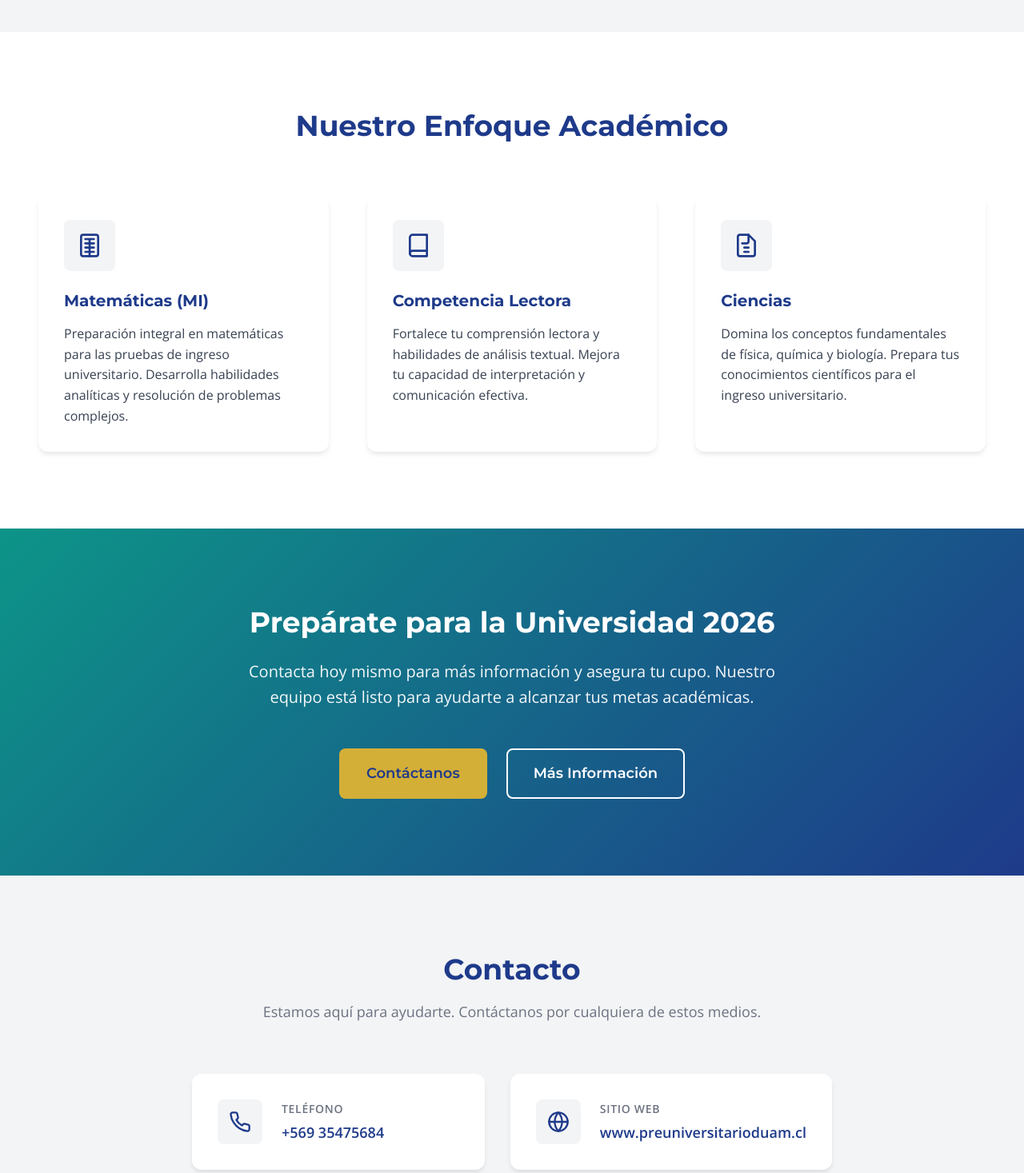
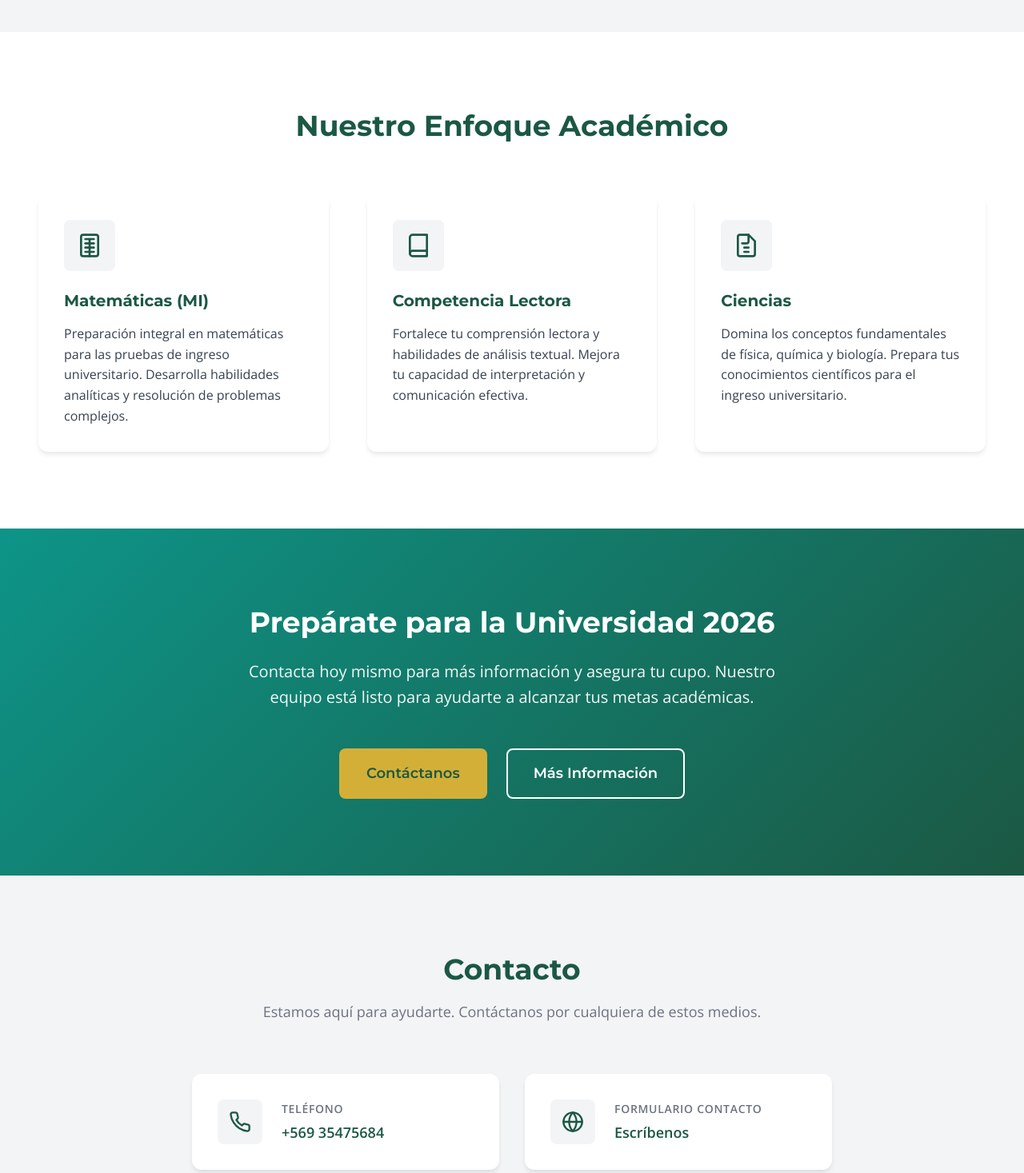
Before and after one commit to MauricioTRP/duam, a Vue app: page / in a window 1280 px wide. Shown: the part 1330-2797 px from the top of the page at 80% size. Built offline with nearby package versions, Linux system fonts and the light colour scheme.

Commit message:
Updated config and colors

```diff
--- a/src/assets/variables.css
+++ b/src/assets/variables.css
@@ -2,7 +2,7 @@
 
 :root {
   /* Color Palette */
-  --color-primary-navy: #1E3A8A;
+  --color-primary-green: #1b5843;
   --color-primary-white: #FFFFFF;
   --color-accent-gold: #D4AF37;
   --color-accent-teal: #0D9488;
@@ -16,12 +16,12 @@
 
   --color-text: var(--color-neutral-dark-gray);
   --color-text-light: #6B7280;
-  --color-heading: var(--color-primary-navy);
+  --color-heading: var(--color-primary-green);
 
   --color-border: #E5E7EB;
   --color-border-hover: #D1D5DB;
 
-  --color-primary: var(--color-primary-navy);
+  --color-primary: var(--color-primary-green);
   --color-accent: var(--color-accent-gold);
   --color-accent-secondary: var(--color-accent-teal);
 
--- a/src/components/AppFooter.vue
+++ b/src/components/AppFooter.vue
@@ -12,7 +12,7 @@
 
 <style scoped>
 .app-footer {
-  background-color: var(--color-primary-navy);
+  background-color: var(--color-primary-green);
   color: var(--color-primary-white);
   padding: var(--spacing-xl) 0;
   margin-top: auto;
--- a/src/components/AppHeader.vue
+++ b/src/components/AppHeader.vue
@@ -98,7 +98,7 @@ onUnmounted(() => {
   display: flex;
   flex-direction: column;
   text-decoration: none;
-  color: var(--color-primary-navy);
+  color: var(--color-primary-green);
 }
 
 .app-header__logo-text {
@@ -143,7 +143,7 @@ onUnmounted(() => {
 }
 
 .app-header__nav-link:hover {
-  color: var(--color-primary-navy);
+  color: var(--color-primary-green);
 }
 
 .app-header__nav-link::after {
@@ -175,7 +175,7 @@ onUnmounted(() => {
 .app-header__menu-icon {
   width: 24px;
   height: 3px;
-  background-color: var(--color-primary-navy);
+  background-color: var(--color-primary-green);
   border-radius: 2px;
   transition: all var(--transition-fast);
 }
--- a/src/components/Button.vue
+++ b/src/components/Button.vue
@@ -45,7 +45,7 @@ defineEmits<{
 
 .btn--primary {
   background-color: var(--color-accent-gold);
-  color: var(--color-primary-navy);
+  color: var(--color-primary-green);
 }
 
 .btn--primary:hover {
@@ -77,7 +77,7 @@ defineEmits<{
 
 .btn--outline:hover {
   background-color: var(--color-primary-white);
-  color: var(--color-primary-navy);
+  color: var(--color-primary-green);
 }
 
 @media (max-width: 768px) {
--- a/src/components/CTASection.vue
+++ b/src/components/CTASection.vue
@@ -32,7 +32,7 @@ const scrollToContact = () => {
 <style scoped>
 .cta-section {
   padding: var(--section-gap) 0;
-  background: linear-gradient(135deg, var(--color-accent-teal) 0%, var(--color-primary-navy) 100%);
+  background: linear-gradient(135deg, var(--color-accent-teal) 0%, var(--color-primary-green) 100%);
   color: var(--color-primary-white);
 }
 
--- a/src/components/Card.vue
+++ b/src/components/Card.vue
@@ -49,7 +49,7 @@ defineProps<{
   height: 64px;
   background-color: var(--color-background-soft);
   border-radius: var(--radius-md);
-  color: var(--color-primary-navy);
+  color: var(--color-primary-green);
 }
 
 .card__icon :deep(svg) {
--- a/src/components/ContactItem.vue
+++ b/src/components/ContactItem.vue
@@ -54,7 +54,7 @@ defineProps<{
   justify-content: center;
   background-color: var(--color-background-soft);
   border-radius: var(--radius-md);
-  color: var(--color-primary-navy);
+  color: var(--color-primary-green);
 }
 
 .contact-item__icon :deep(svg) {
@@ -81,7 +81,7 @@ defineProps<{
   font-family: var(--font-body);
   font-size: var(--font-size-lg);
   font-weight: 600;
-  color: var(--color-primary-navy);
+  color: var(--color-primary-green);
 }
 
 @media (max-width: 768px) {
--- a/src/components/ContactSection.vue
+++ b/src/components/ContactSection.vue
@@ -7,10 +7,11 @@
       </p>
       <div class="contact-section__grid">
         <ContactItem
-          href="tel:+56935475684"
+          href="https://wa.me/56935475684"
           label="Teléfono"
           value="+569 35475684"
-          aria-label="Llamar al teléfono +569 35475684"
+          aria-label="Escribe al teléfono +569 35475684"
+          :external="true"
         >
           <template #icon>
             <IconPhone />
@@ -18,10 +19,10 @@
         </ContactItem>
 
         <ContactItem
-          href="https://www.preuniversitarioduam.cl"
-          label="Sitio Web"
-          value="www.preuniversitarioduam.cl"
-          aria-label="Visitar sitio web www.preuniversitarioduam.cl"
+          href="https://docs.google.com/forms/d/e/1FAIpQLSfVRc2CsyADm9uWxk2QUYAZahOd8G5DrEru-Ed0iLHHveBssw/viewform"
+          label="Formulario Contacto"
+          value="Escríbenos"
+          aria-label="Enlace a formulario de contacto"
           :external="true"
         >
           <template #icon>
--- a/src/components/HeroSection.vue
+++ b/src/components/HeroSection.vue
@@ -35,10 +35,7 @@ const scrollToContact = () => {
   display: flex;
   align-items: center;
   justify-content: center;
-  background: linear-gradient(135deg, var(--color-primary-navy) 0%, var(--color-accent-teal) 100%);
-  background-image:
-    radial-gradient(circle at 20% 50%, rgba(212, 175, 55, 0.1) 0%, transparent 50%),
-    radial-gradient(circle at 80% 80%, rgba(13, 148, 136, 0.15) 0%, transparent 50%);
+  background: linear-gradient(135deg, var(--color-accent-teal) 0%, var(--color-primary-green) 100%);
   color: var(--color-primary-white);
   padding-top: 80px;
   overflow: hidden;
@@ -50,8 +47,8 @@ const scrollToContact = () => {
   left: 0;
   right: 0;
   bottom: 0;
-  background: rgba(30, 58, 138, 0.4);
-  z-index: 1;
+  /* background: rgba(30, 58, 138, 0.4);*/
+  /*z-index: 1;*/
 }
 
 .hero-section__container {
--- a/vite.config.ts
+++ b/vite.config.ts
@@ -6,6 +6,7 @@ import vueDevTools from 'vite-plugin-vue-devtools'
 
 // https://vite.dev/config/
 export default defineConfig({
+  base: process.env.NODE_ENV === 'production' ? '/duam/' : '/',
   plugins: [
     vue(),
     vueDevTools(),
```
